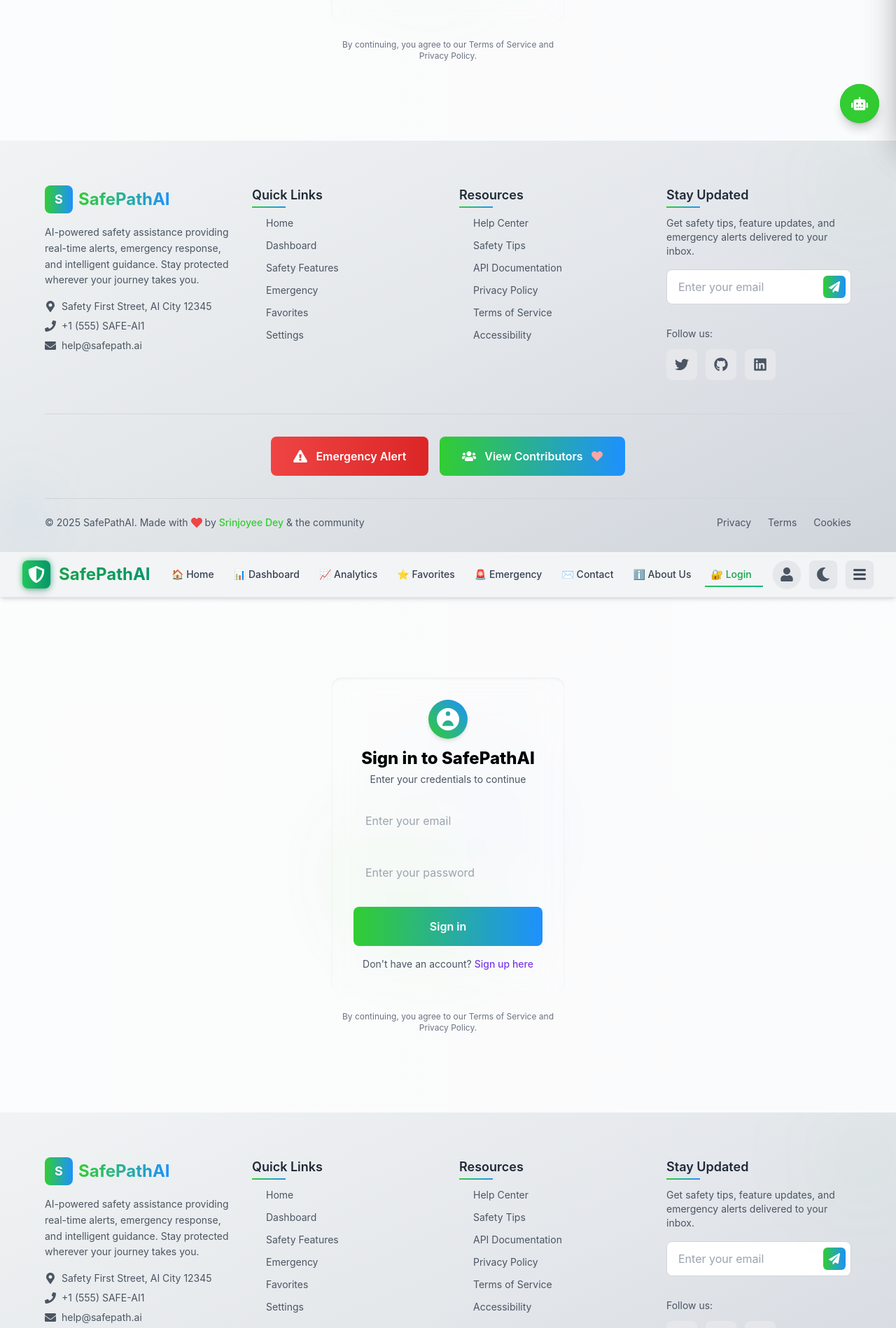
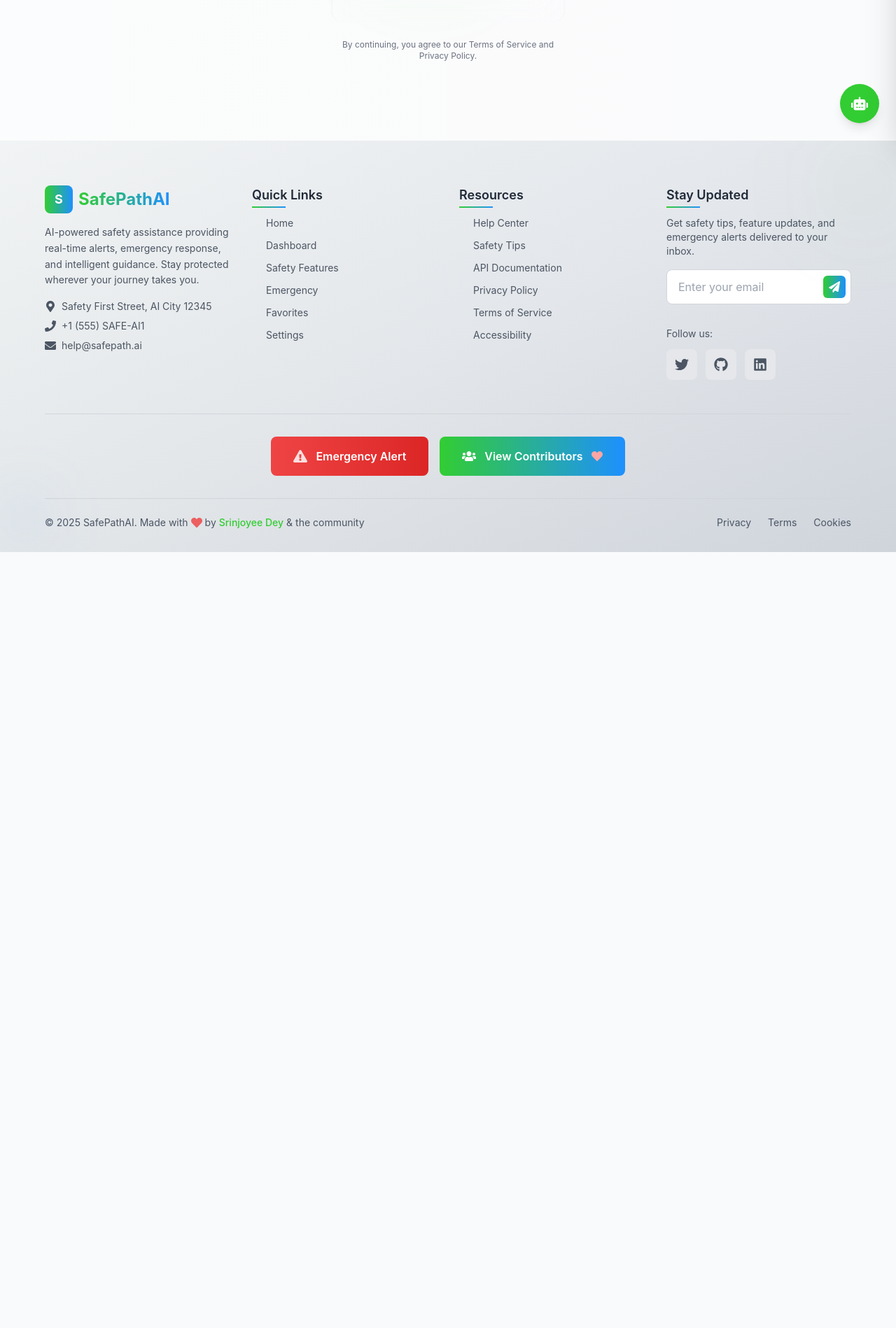
Before and after one commit to SrinjoyeeDey/SafePathAI-AI-Powered-Safety-Assistance-App, a React app in the folder frontend/: page /login in a window 1280 px wide. Shown: the part 600-2498 px from the top of the page at 70% size. After the commit the page ends 1389 px from the top, so only its background shows below. Built offline with nearby package versions, Linux system fonts and the light colour scheme; the HTML template or start-up script is replaced by a standard one.

Commit message:
Remove duplicate Dashboard and add Profile page

```diff
--- a/frontend/src/App.tsx
+++ b/frontend/src/App.tsx
@@ -52,6 +52,7 @@ function App() {
                     <Route path="/favorites" element={<ProtectedRoute><Favorites /></ProtectedRoute>} />
                     <Route path="/analytics" element={<ProtectedRoute><Analytics /></ProtectedRoute>} />
                     <Route path="/about-us" element={<AboutUs />} />
+                    <Route path="/profile" element={<Profile />} />
                     {/* Error Pages */}
                     <Route path="/404" element={<ErrorPage errorCode={404} />} />
                     <Route path="/500" element={<ErrorPage errorCode={500} />} />
@@ -63,33 +64,6 @@ function App() {
             </div>
           </BrowserRouter>
         </LocationProvider>
-        <BrowserRouter>
-          <Chat />
-          <div className="flex flex-col min-h-screen">
-            <Layout>
-            <main className="flex-grow">
-              <Routes>
-                <Route path="/" element={<Dashboard />} />
-                <Route path="/home" element={<Home />} />
-                <Route path="/dashboard" element={<Dashboard />} />
-                <Route path="/contact-owner" element={<ContactOwner />} />
-                <Route path="/login" element={<Login />} />
-                <Route path="/signup" element={<Signup />} />
-                <Route path="/Emergency" element={<Emergency />} />
-                <Route path="/favorites" element={<Favorites/>}/>
-                <Route path="/analytics" element={<Analytics/>} />
-                <Route path="/about-us" element={<AboutUs/>}/>
-                <Route path="/profile" element={<Profile/>}/>
-                {/* Error Pages */}
-                <Route path="/404" element={<ErrorPage errorCode={404} />} />
-                <Route path="/500" element={<ErrorPage errorCode={500} />} />
-                {/* Catch-all route for 404 errors */}
-                <Route path="*" element={<ErrorPage errorCode={404} />} />
-              </Routes>
-            </main>
-            </Layout>
-          </div>
-        </BrowserRouter>
       </AuthProvider>
     </ThemeProvider>
   );
```
